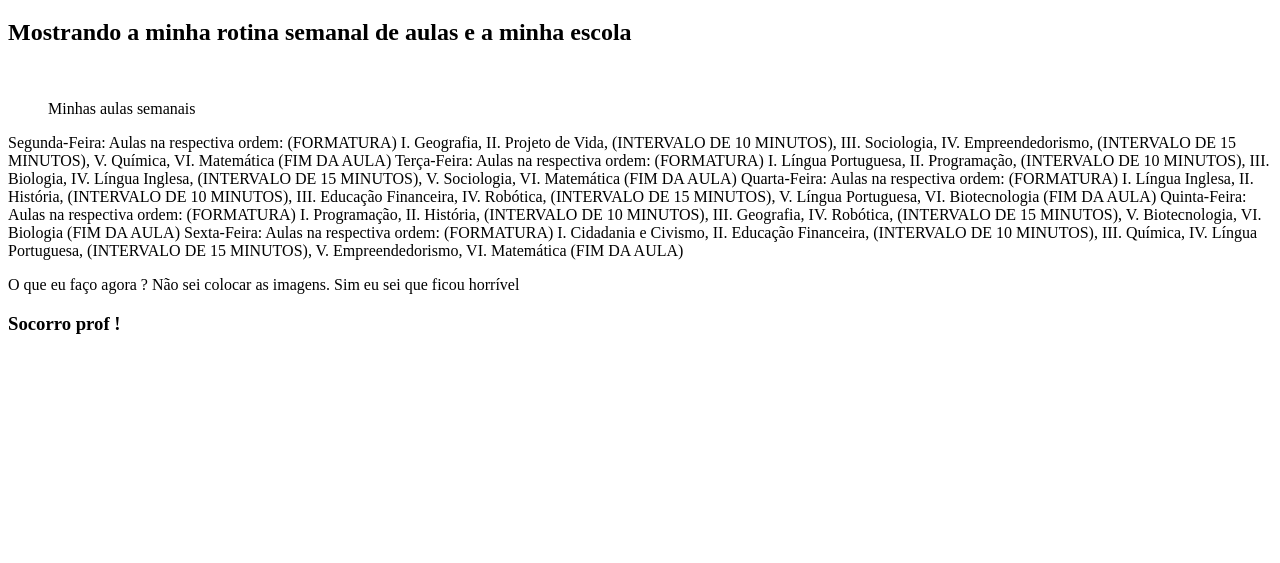
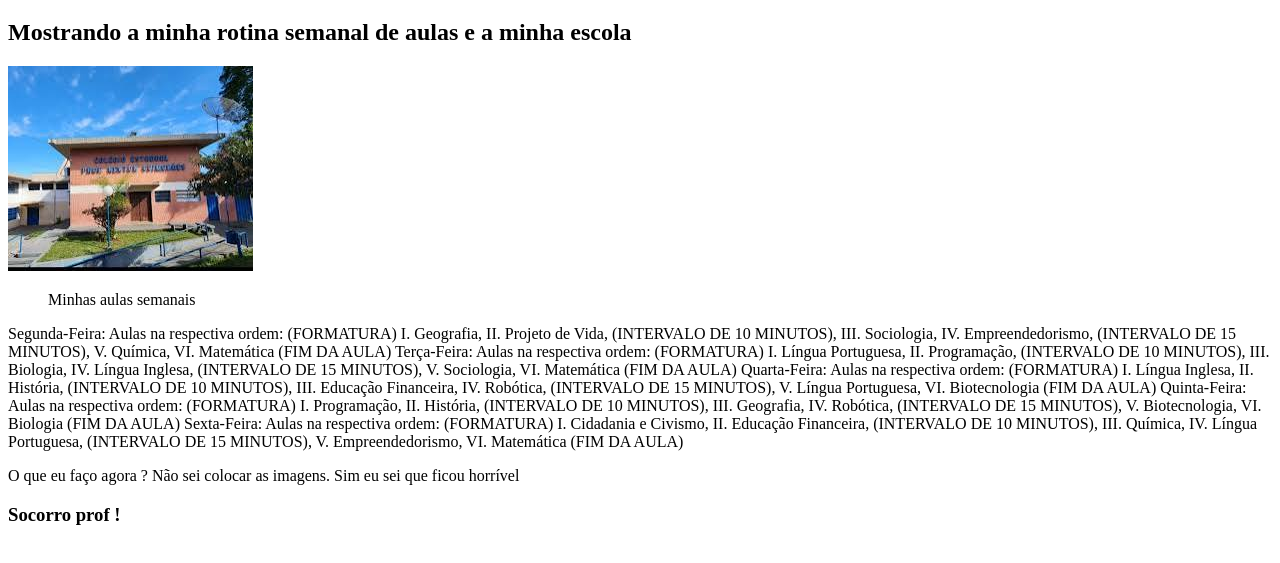
Before and after one commit to FredericoGutendorfer/HTML-CSS2.0, a plain HTML site: page index.html in a window 1280 px wide. Shown: the part 61-624 px from the top of the page. Drawn offline with Linux system fonts and the light colour scheme.

Commit message:
Update index.html

```diff
--- a/index.html
+++ b/index.html
@@ -1,7 +1,7 @@
 <!DOCTYPE html>
 <h1> SITE DO ARTHUR OLIVEIRA FRANCISQUINI </h1>
 <h2> Mostrando a minha rotina semanal de aulas e a minha escola </h2>
-<img src=""alt="">
+<img src="download (14).jpeg"alt="">
 <ol> Minhas aulas semanais </ol>
 <p></p><l1> Segunda-Feira: Aulas na respectiva ordem: (FORMATURA) I. Geografia, II. Projeto de Vida, (INTERVALO DE 10 MINUTOS), III. Sociologia, IV. Empreendedorismo, (INTERVALO DE 15 MINUTOS), V. Química, VI. Matemática (FIM DA AULA) </l1>
 
```
